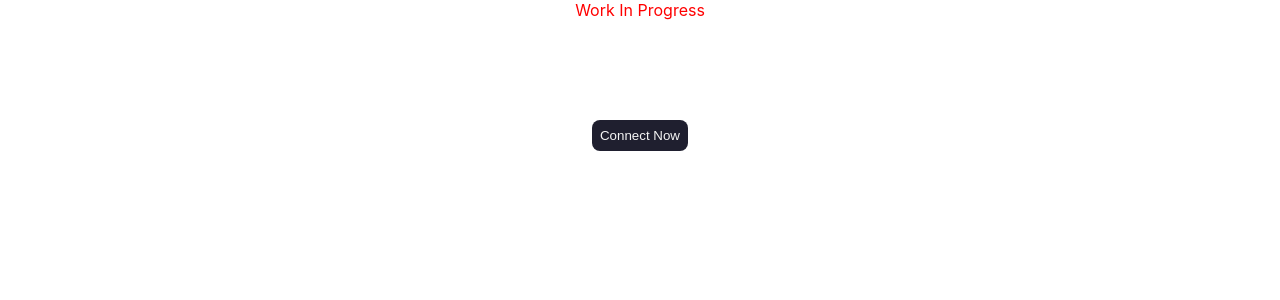
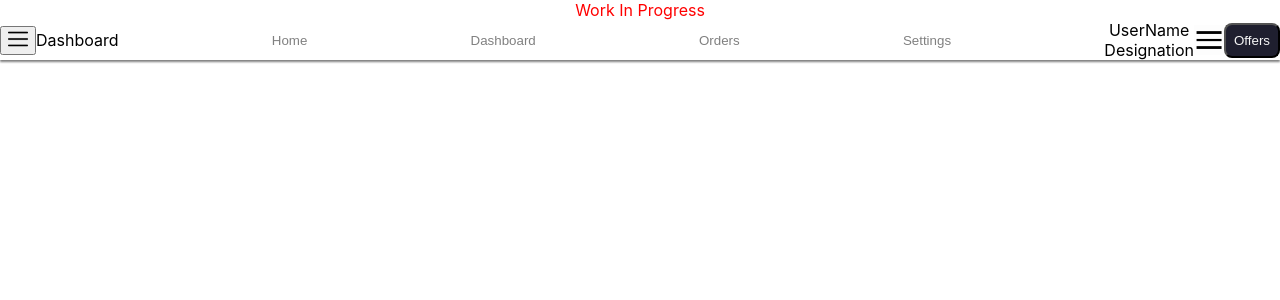
Before and after one commit to prakharporwal/Food-Delivery-App, a React (Create React App) app: page / in a window 1280 px wide. Shown: the top 300 px of the page. Built offline with nearby package versions, Linux system fonts and the light colour scheme.

Commit message:
Making NavBar

```diff
--- a/src/Components/Button.css
+++ b/src/Components/Button.css
@@ -1,8 +1,21 @@
 .rc-button {
-  border: none;
   border-radius: 8px;
   padding: 8px;
   margin-top: 100px;
   background-color: #1f1f2f;
   color: whitesmoke;
+  margin: 0;
 }
+
+.rc-button--secondary {
+  background: none;
+  border: none;
+  color: grey;
+  padding: 8px 10px;
+  border-radius: 4px;
+}
+
+.rc-button--secondary:hover {
+  background-color: #ededf0;
+  color: black;
+}
--- a/src/Components/Button.tsx
+++ b/src/Components/Button.tsx
@@ -1,13 +1,35 @@
 import React from "react";
+import HamBurgerIcon from "../assets/hamburger.png";
 import "./Button.css";
 
 interface RCButtonProps {
   title?: string;
-  children: any;
+  children?: any;
 }
 
 const RCButton = (props: RCButtonProps) => {
-  return <button className="rc-button">{props.children}</button>;
+  return <button className="rc-button">{props.title}</button>;
 };
 
-export { RCButton };
+interface RCButtonSecondaryProps {
+  title?: string;
+  children?: any;
+}
+
+const RCButtonSecondary: React.FunctionComponent<{}> = (
+  props: RCButtonSecondaryProps
+) => {
+  return <button className="rc-button--secondary">{props.children}</button>;
+};
+
+const IconButton: React.FunctionComponent<{}> = (props) => {
+  return (
+    <button>
+      <div className="button-icon">
+        <img src={HamBurgerIcon} alt="Menu" width="20px" />
+      </div>
+    </button>
+  );
+};
+
+export { RCButton, RCButtonSecondary, IconButton };
--- /dev/null
+++ b/src/Components/NavBar.css
@@ -0,0 +1,30 @@
+.navbar {
+  position: fixed;
+  width: 100%;
+  height: 2.5rem;
+  display: flex;
+  flex-direction: row;
+  /* justify-content: space-around; */
+  align-items: center;
+  box-shadow: 0px 2px 2px grey;
+}
+
+.navbar:first-child {
+  margin-right: auto;
+}
+
+.navbar > ul {
+  width: 100%;
+  list-style: none;
+  padding: 0;
+  margin: 0;
+  display: flex;
+  flex-direction: row;
+  align-items: center;
+  justify-content: space-evenly;
+}
+
+.user-info {
+  display: flex;
+  flex-direction: column;
+}
--- /dev/null
+++ b/src/Components/NavBar.tsx
@@ -0,0 +1,36 @@
+import { IconButton, RCButton, RCButtonSecondary } from "../Components/Button";
+import GIF from "../assets/icons8-hamburger-menu.gif";
+import "./NavBar.css";
+const NavBar: React.FunctionComponent<any> = () => {
+  return (
+    <>
+      <nav className="navbar">
+        <IconButton></IconButton>
+        <span>Dashboard</span>
+        <ul>
+          <li>
+            <RCButtonSecondary>Home</RCButtonSecondary>
+          </li>
+          <li>
+            <RCButtonSecondary>Dashboard</RCButtonSecondary>
+          </li>
+          <li>
+            <RCButtonSecondary>Orders</RCButtonSecondary>
+          </li>
+          <li>
+            <RCButtonSecondary>Settings</RCButtonSecondary>
+          </li>
+        </ul>
+        <div className="user-info">
+          <div>UserName</div>
+          <div>Designation</div>
+        </div>
+        <img src={GIF} alt="image" width="30px" />
+
+        <RCButton title="Offers">Offers</RCButton>
+      </nav>
+    </>
+  );
+};
+
+export { NavBar };
--- a/src/Pages/MainPage.tsx
+++ b/src/Pages/MainPage.tsx
@@ -1,12 +1,11 @@
-import React from "react";
-import { RCButton } from "../Components/Button";
+import { NavBar } from "../Components/NavBar";
 import "./MainPage.css";
 
 export default function MainPage() {
   return (
     <>
       <div className="main-app">Work In Progress</div>
-      <RCButton>Connect Now</RCButton>
+      <NavBar></NavBar>
     </>
   );
 }
```
Also changed, not shown: src/assets/hamburger.png (added), src/assets/icons8-hamburger-menu.gif (added).
